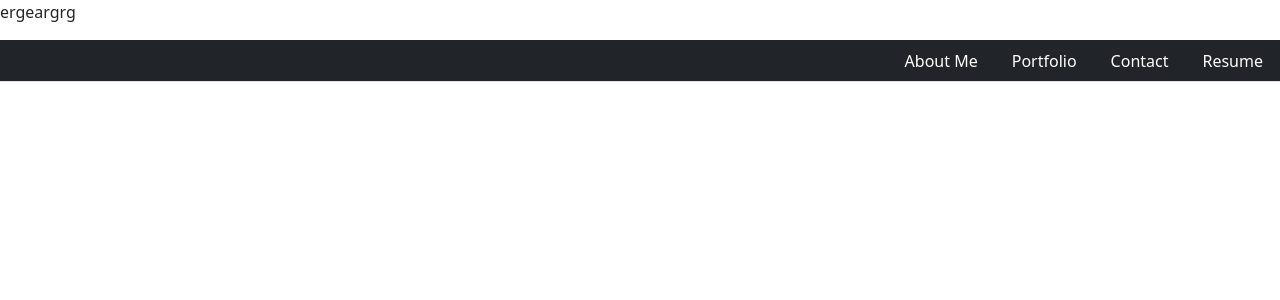
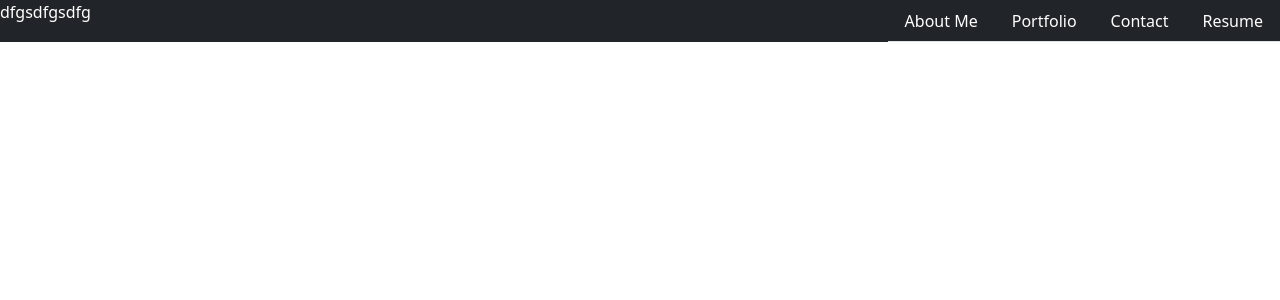
Before and after one commit to Jake66Martin/updated-portfolio, a React (Vite) app: page / in a window 1280 px wide. Shown: the top 300 px of the page. Built offline with nearby package versions, Linux system fonts and the light colour scheme.

Commit message:
fixing nav and name

```diff
--- a/src/components/Nav.jsx
+++ b/src/components/Nav.jsx
@@ -4,9 +4,9 @@ function Nav() {
   const currentPage = useLocation().pathname;
 
   return (
-    <div>
-    <p>ergeargrg</p>
-    <ul className="nav nav-tabs justify-content-end bg-dark">
+    <div className="bg-dark d-flex justify-content-between">
+      <p className="text-white">dfgsdfgsdfg</p>
+    <ul className="nav nav-tabs justify-content-end">
       <li className="nav-item">
       <Link
           to="/Aboutme"
@@ -41,6 +41,7 @@ function Nav() {
       </li>
     </ul>
     </div>
+
   );
 }
 
```
